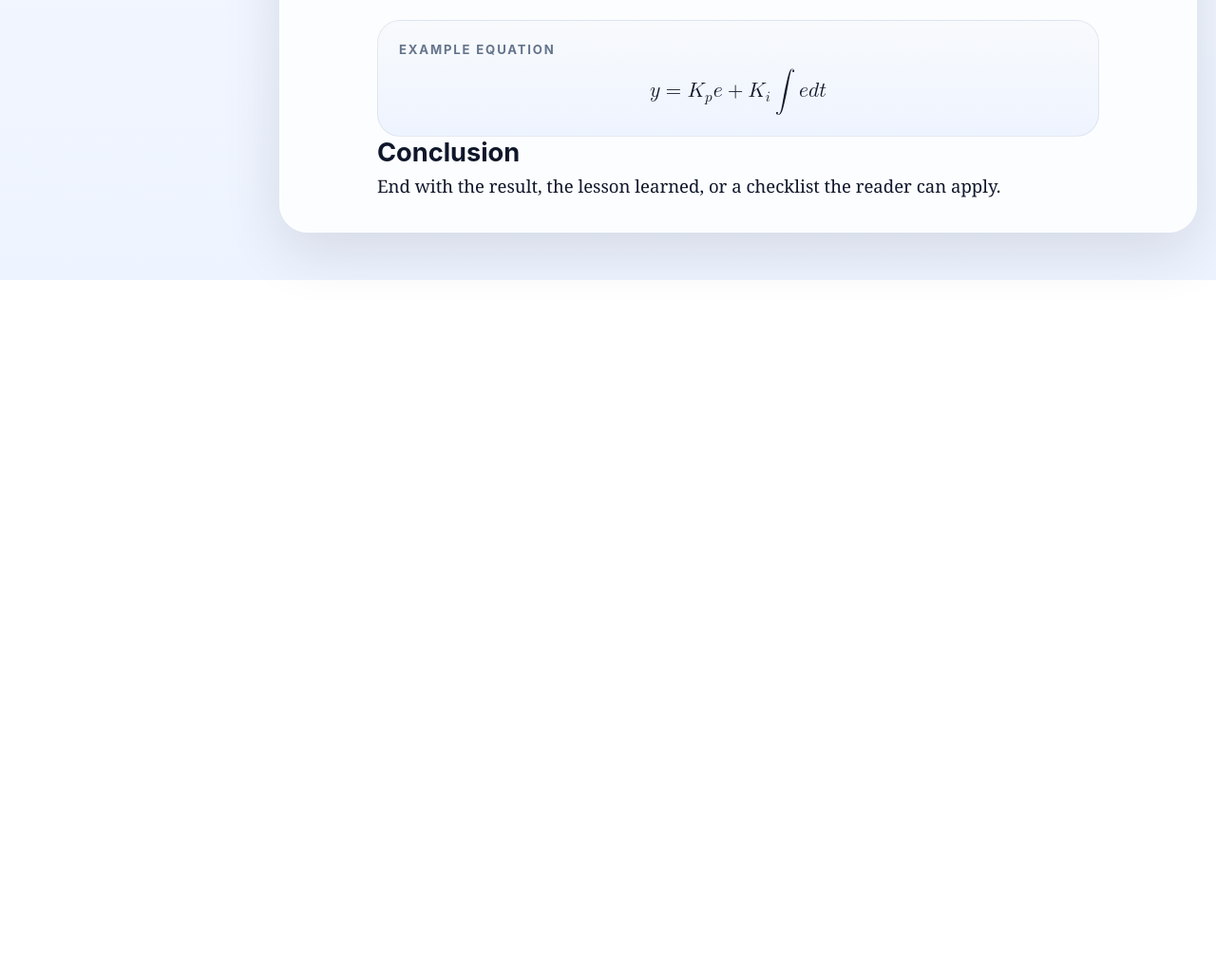
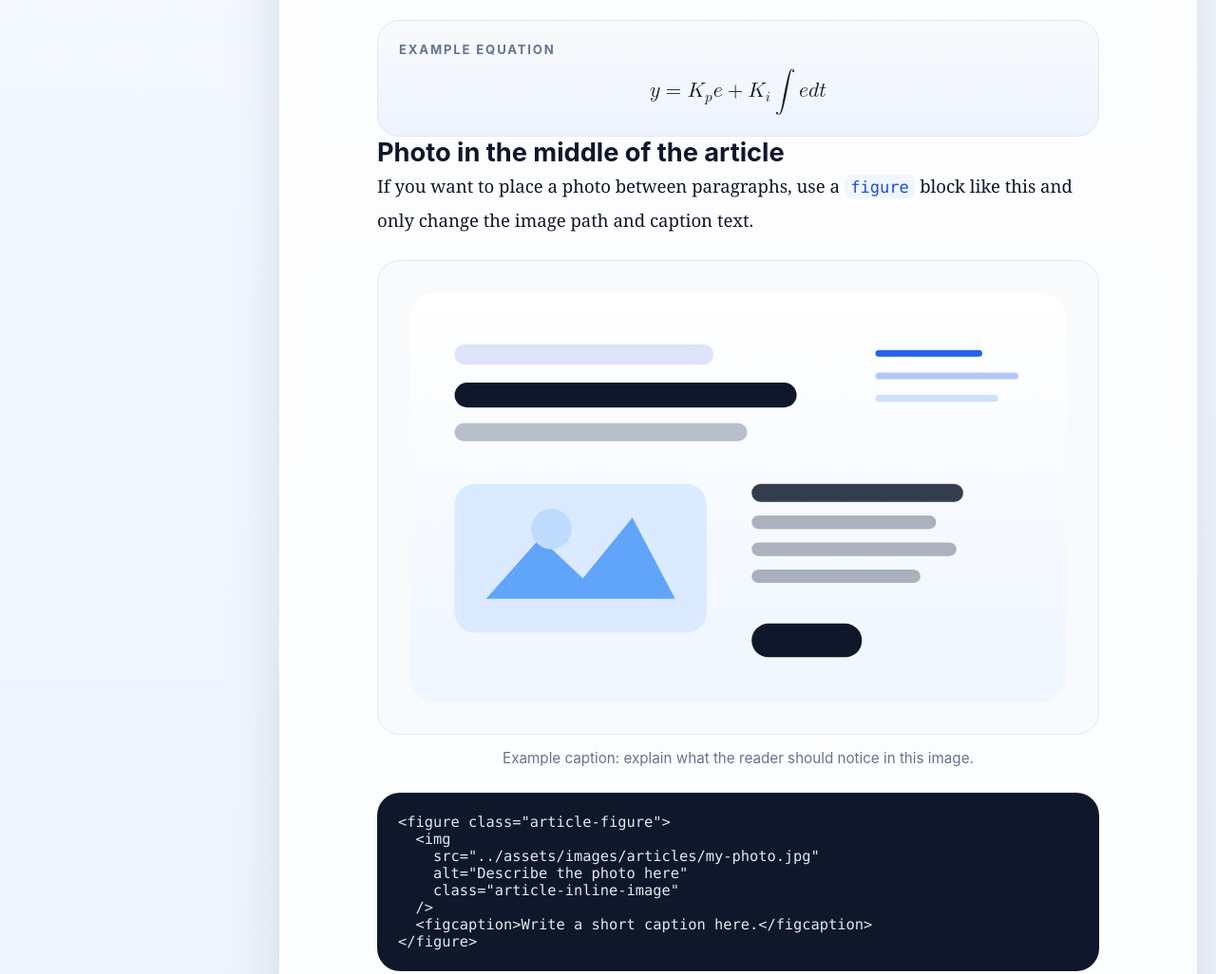
Before and after one commit to Emad-Shamsaki/consultation, a plain HTML site: page articles/template.html in a window 1280 px wide. Shown: the part 975-2001 px from the top of the page at 95% size. Before the commit the page ends 1270 px from the top, so only its background shows below. Drawn offline with Linux system fonts and the light colour scheme.

Commit message:
update template to add the photo for the article

```diff
--- a/articles/template.html
+++ b/articles/template.html
@@ -91,6 +91,32 @@ if (status != 0) {
                 </math>
               </div>
 
+              <h2>Photo in the middle of the article</h2>
+              <p>
+                If you want to place a photo between paragraphs, use a <code>figure</code> block like
+                this and only change the image path and caption text.
+              </p>
+
+              <figure class="article-figure">
+                <img
+                  src="../assets/images/articles/article-placeholder.svg"
+                  alt="Describe the photo here"
+                  class="article-inline-image"
+                />
+                <figcaption>
+                  Example caption: explain what the reader should notice in this image.
+                </figcaption>
+              </figure>
+
+              <pre><code>&lt;figure class="article-figure"&gt;
+  &lt;img
+    src="../assets/images/articles/my-photo.jpg"
+    alt="Describe the photo here"
+    class="article-inline-image"
+  /&gt;
+  &lt;figcaption&gt;Write a short caption here.&lt;/figcaption&gt;
+&lt;/figure&gt;</code></pre>
+
               <h2>Conclusion</h2>
               <p>
                 End with the result, the lesson learned, or a checklist the reader can apply.
--- a/assets/css/styles.css
+++ b/assets/css/styles.css
@@ -870,6 +870,7 @@ textarea {
 .article-body ol,
 .article-body blockquote,
 .article-body .formula-block,
+.article-body .article-figure,
 .article-body pre,
 .article-body .article-callout {
   margin-top: 24px;
@@ -971,6 +972,28 @@ textarea {
   border-left: 3px solid rgba(37, 99, 235, 0.3);
   color: #334155;
   font-style: italic;
+}
+
+.article-figure {
+  margin-left: 0;
+  margin-right: 0;
+}
+
+.article-inline-image {
+  width: 100%;
+  display: block;
+  border-radius: 24px;
+  border: 1px solid rgba(148, 163, 184, 0.18);
+  object-fit: cover;
+  background: #f8fafc;
+}
+
+.article-figure figcaption {
+  margin-top: 12px;
+  color: #64748b;
+  font-size: 0.95rem;
+  line-height: 1.7;
+  text-align: center;
 }
 
 .article-footer {
```
